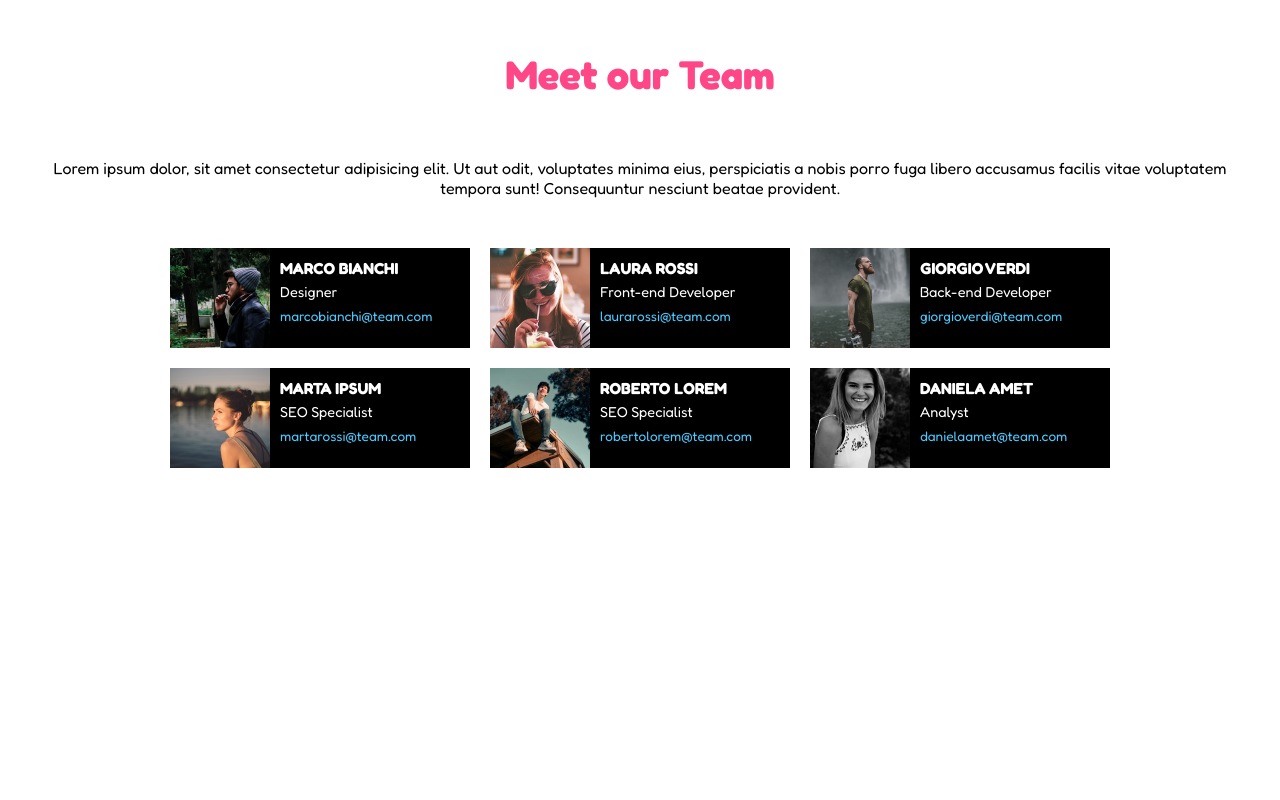
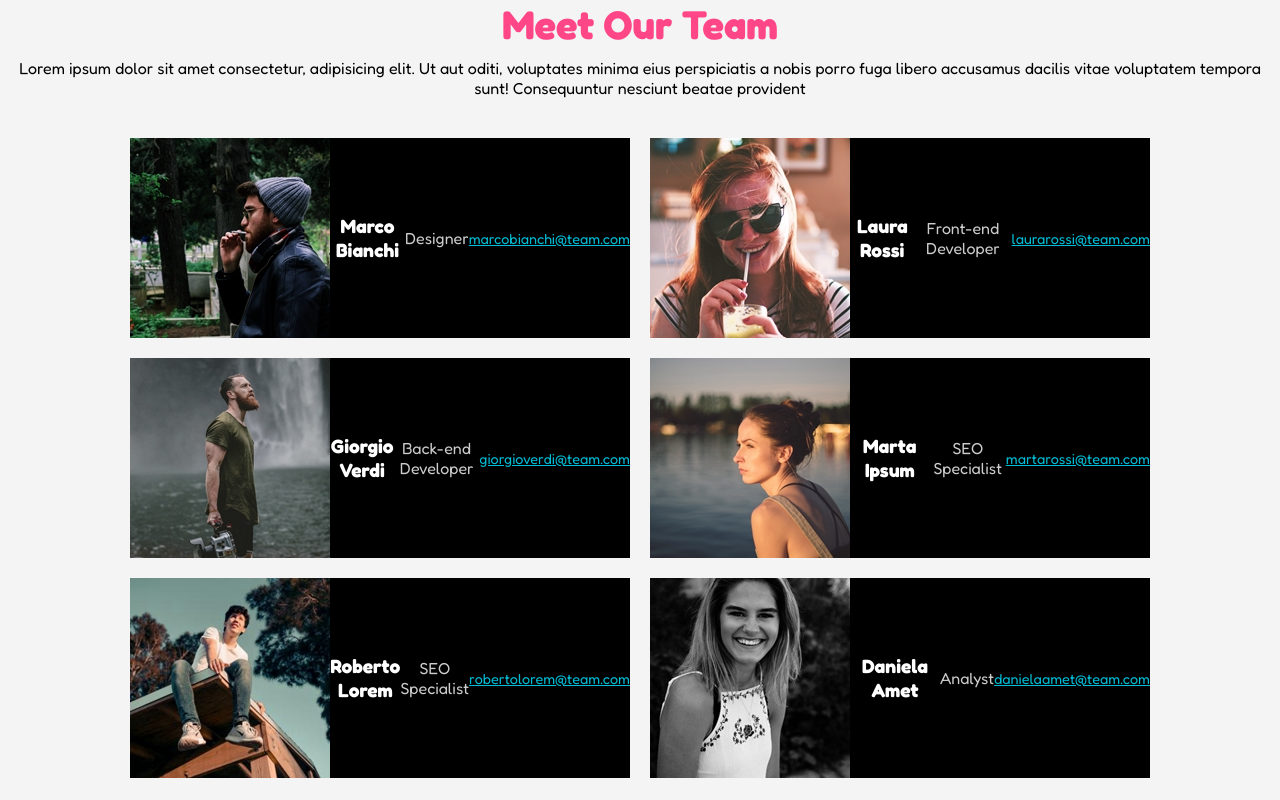
Before and after one commit to Kevin-Garri/js-our-team, a plain HTML site: page assets/index.html in a window 1280 px wide. Drawn offline with Linux system fonts and the light colour scheme.

Commit message:
[add] card completed

```diff
--- a/assets/index.html
+++ b/assets/index.html
@@ -15,6 +15,14 @@
 </head>
 
 <body>
+  <h1>Meet Our Team</h1>
+  <p class="lorem">Lorem ipsum dolor sit amet consectetur, adipisicing elit. Ut aut oditi, voluptates minima eius
+    perspiciatis a nobis porro fuga libero accusamus dacilis vitae voluptatem tempora sunt! Consequuntur nesciunt beatae
+    provident</p>
+  <div class="container" id="team-container">
+
+  </div>
+  <!--
     <h1>Meet our Team</h1>
     <section class="team-container">
       <p>Lorem ipsum dolor, sit amet consectetur adipisicing elit. Ut aut odit, voluptates minima eius, perspiciatis a
@@ -22,6 +30,7 @@
       </p>
 
       <div class="team-griglia">
+
         <div class="team-member">
           <img src="./img/male1.png" alt="Marco Bianchi">
           <div class="info">
@@ -77,6 +86,7 @@
         </div>
       </div>
     </section>
+    -->
 
   <script src="./script.js"></script>
 </body>
--- a/assets/script.js
+++ b/assets/script.js
@@ -36,3 +36,43 @@ const teamMembers = [
     img: "img/female3.png"
   }
 ];
+
+const TeamContainer = document.getElementById('teamContainer');
+//genero html
+/*const generateTeamCards = (members) => {
+  let teamCard = "";
+  for (let i = 0; i < members.length; i++) {
+    const { name, role, email, img } = members[i];
+    teamCard += `
+      <div class="team-card">
+        <img src="${img}" alt="${name}">
+        <h3>${name}</h3>
+        <p>${role}</p>
+        <a href="mailto:${email}">${email}</a>
+      </div>
+    `;
+  }
+  return teamCard;
+};
+*/
+
+//genero html
+//For of
+const generateTeamCards = (members) => {
+  let teamCard = "";
+  for (let member of members) {
+    const { name, role, email, img } = member;
+    teamCard += `
+      <div class="team-card">
+        <img src="${img}" alt="${name}">
+        <h3>${name}</h3>
+        <p>${role}</p>
+        <a href="mailto:${email}">${email}</a>
+      </div>
+    `;
+  }
+  return teamCard;
+};
+
+// aggiungo card stampando
+document.getElementById("team-container").innerHTML = generateTeamCards(teamMembers);
--- a/assets/style.css
+++ b/assets/style.css
@@ -6,9 +6,65 @@
 
 body {
   font-family: "fredoka";
+  background-color: rgb(244, 244, 244);
+  color: rgb(51, 51, 51);
+  text-align: center;
 }
 
+h1 {
+  color: rgb(255, 71, 135);
+  font-size: 2.5rem;
+  margin-bottom: 10px;
+
+}
+
+p.lorem {
+  color: black;
+  margin-bottom: 40px;
+}
+
+.container {
+  display: flex;
+  flex-wrap: wrap;
+  justify-content: center;
+  gap: 20px;
+}
+
+.team-card {
+  background-color: black;
+  color: white;
+  display: flex;
+  align-items: center;
+  width: 500px;
+}
+
+.team-card img {
+  max-width: 100%;
+}
+
+.team-card div {
+  text-align: left;
+}
+
+.team-card h3 {
+  margin: 0;
+  font-size: 1.2rem;
+  font-weight: bold;
+}
+
+.team-card p {
+  margin: 5px 0;
+  color: rgb(204, 204, 204);
+}
+
+.team-card a {
+  color: rgb(0, 188, 212);
+  font-size: 0.9rem;
+}
+
+/*
 .team-container {
+  display: flex;
   text-align: center;
   padding: 40px;
   display: flex;
@@ -78,3 +134,4 @@ h1 {
 .info p {
   color: white;
 }
+  */
```
Lines whose indentation alone changed are shown as unchanged.
